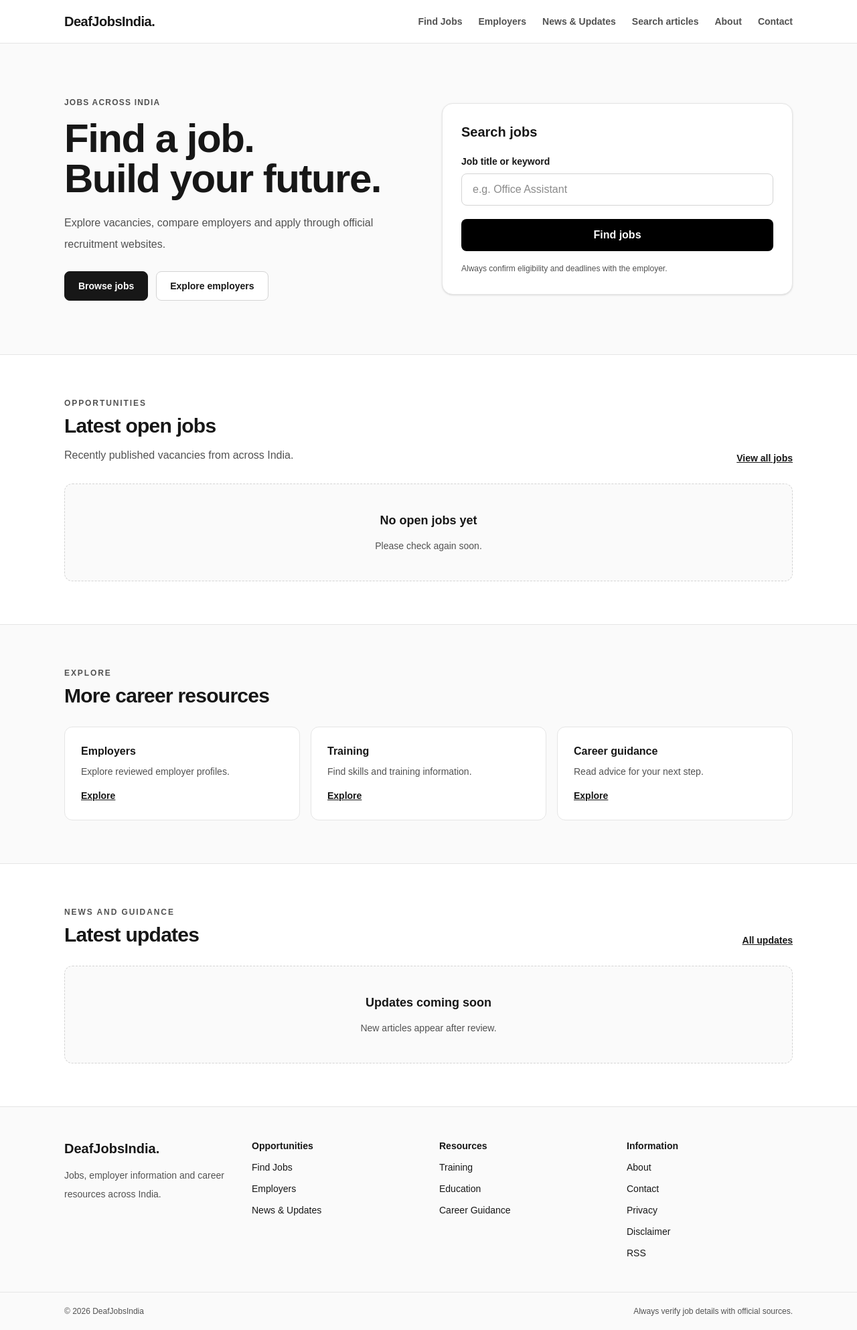
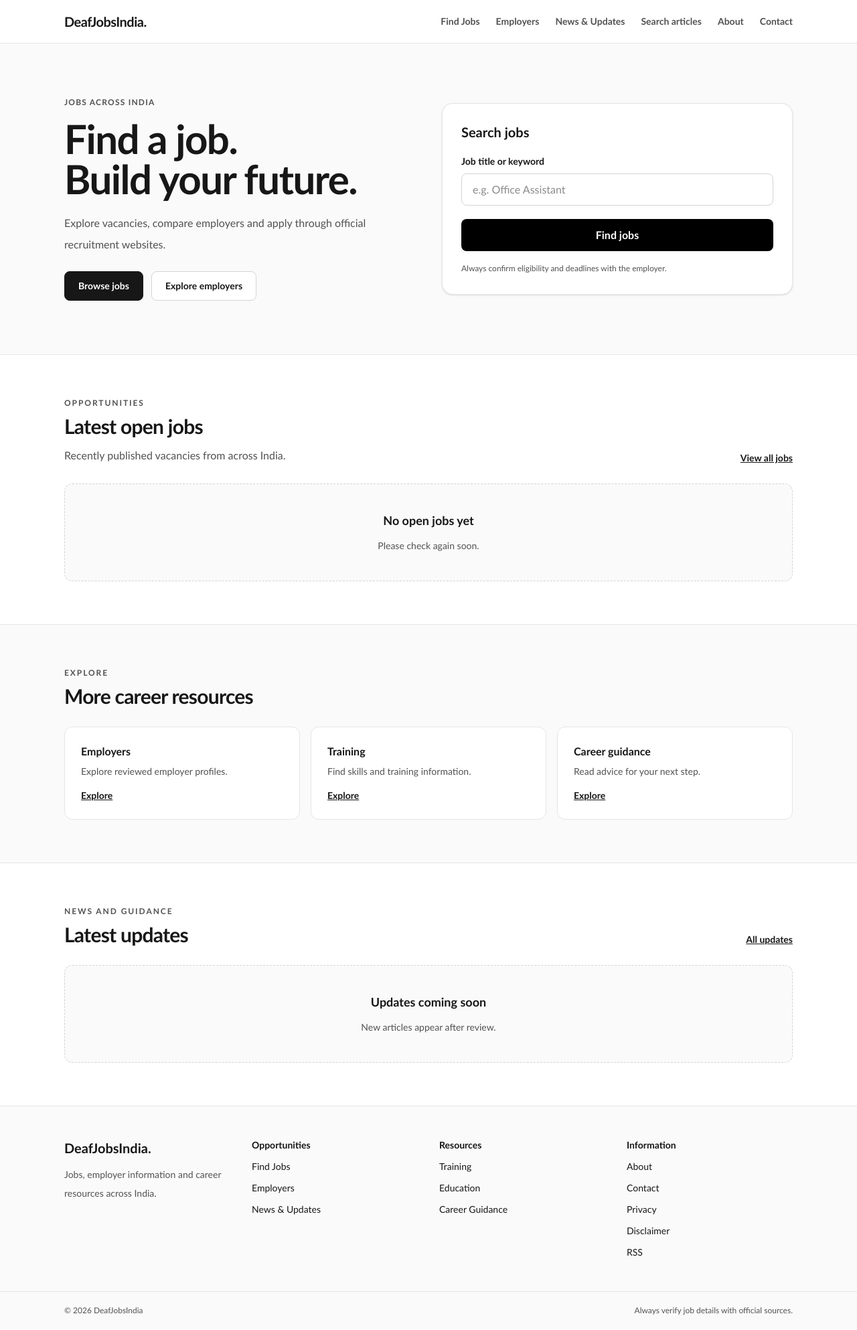
Before and after one commit to InKunalMahajan/deafjobsindia, a Laravel app: page / in a window 1280 px wide. Shown: the whole page at 67% size. After the commit the page ends 1964 px from the top, so only its background shows below. Run offline with Laravel 12, Linux system fonts and the light colour scheme; data that the repository does not hold is empty; style sheets or scripts are compiled from the project's sources; some libraries are stand-ins or nearby versions.

Commit message:
style: use Trebuchet MS as default website font

```diff
--- a/resources/css/app.css
+++ b/resources/css/app.css
@@ -6,7 +6,7 @@
 @source '../../vendor/laravel/framework/src/Illuminate/Pagination/resources/views/*.blade.php';
 
 @theme {
-  --font-sans: Arial, ui-sans-serif, system-ui, sans-serif;
+  --font-sans: 'Trebuchet MS', Arial, ui-sans-serif, system-ui, sans-serif;
   --color-dji-ink: #111111;
   --color-dji-muted: #525252;
   --color-dji-border: #e5e5e5;
```
